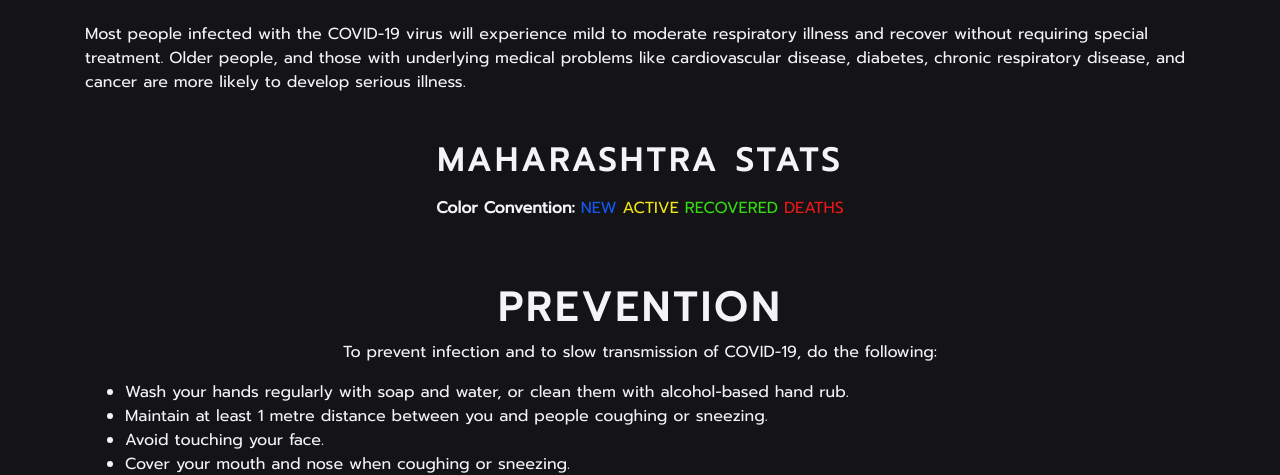
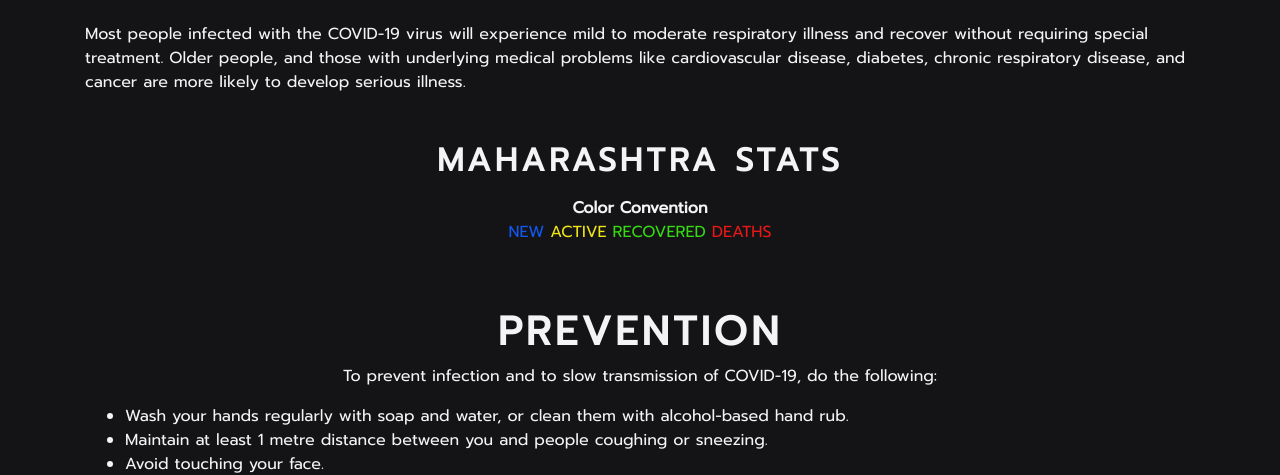
Before and after one commit to imaaditya-stack/Covid19TrackerApi, a Django app: template COVIDAPP/templates/index.html in a window 1280 px wide. Shown: the part 406-881 px from the top of the page. Run offline with Django 3.2, Linux system fonts and the light colour scheme; the template is opened without the code that fills it, so the values that code supplies are empty; some libraries are stand-ins or nearby versions.

Commit message:
Update index.html

```diff
--- a/COVIDAPP/templates/index.html
+++ b/COVIDAPP/templates/index.html
@@ -8,7 +8,8 @@
     <p class="mt-3 w-100">Coronavirus disease (COVID-19) is an infectious disease caused by a newly discovered coronavirus. <br><br> Most people infected with the COVID-19 virus will experience mild to moderate respiratory illness and recover without requiring special treatment.  Older people, and those with underlying medical problems like cardiovascular disease, diabetes, chronic respiratory disease, and cancer are more likely to develop serious illness.</p>
 
     <h2 class="mt-5 mb-3" style="letter-spacing:4px;">Maharashtra stats</h2>
-    <p class="text-center"><strong>Color Convention: </strong>
+    <p class="text-center"><strong>Color Convention</strong>
+        <br>
         <span style="color: #1158F0;">new</span>
         <span style="color: #F0E615;">active</span>
         <span style="color: #35DA11;">recovered</span>
```
